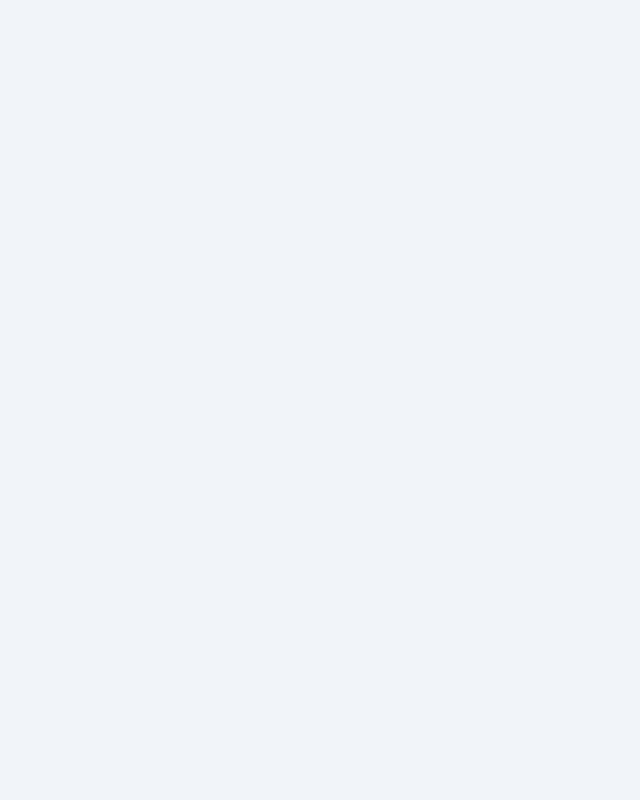
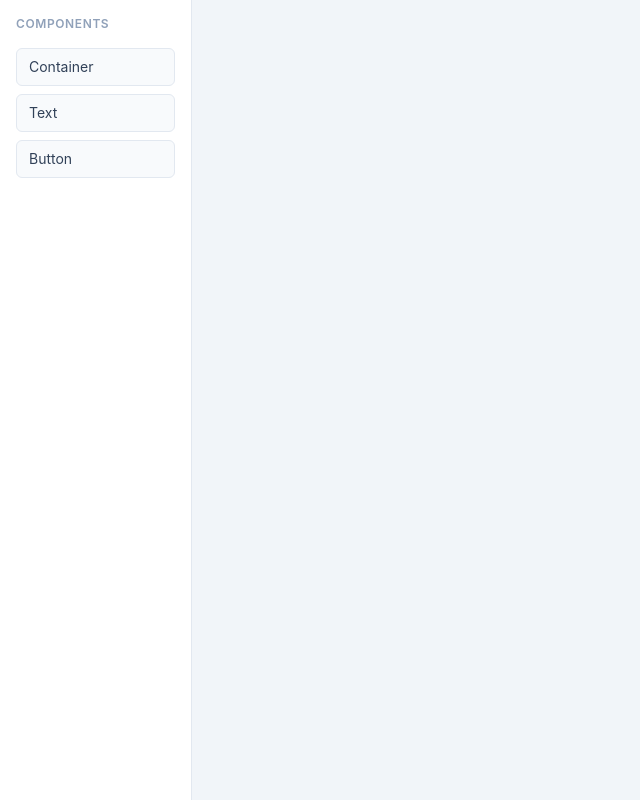
Before and after one commit to rednil-rab/no-code-page-builder, a React (Vite) app: page / in a window 1280 px wide. Shown: the whole page, without its empty margins (0-640 px from the left). Built offline with nearby package versions, Linux system fonts and the light colour scheme.

Commit message:
feat: add component pallete

```diff
--- a/src/App.tsx
+++ b/src/App.tsx
@@ -1,8 +1,10 @@
 import { Canvas } from "./builder/canvas/Canvas";
+import { Palette } from "./builder/palette/Palette";
 
 function App() {
   return (
     <div className="flex h-screen">
+      <Palette />
       <Canvas />
     </div>
   );
--- /dev/null
+++ b/src/builder/palette/Palette.tsx
@@ -0,0 +1,59 @@
+import { useBuilderStore } from "../store/useBuilderStore";
+import type { BuilderNode, NodeType } from "../types";
+
+const NODE_TYPES: {
+  type: NodeType;
+  label: string;
+  defaultProps: Record<string, unknown>;
+}[] = [
+  { type: "container", label: "Container", defaultProps: {} },
+  { type: "text", label: "Text", defaultProps: { text: "Text block" } },
+  { type: "button", label: "Button", defaultProps: { label: "Click me" } },
+];
+
+function findNode(tree: BuilderNode, id: string): BuilderNode | null {
+  if (tree.id === id) return tree;
+  for (const child of tree.children) {
+    const found = findNode(child, id);
+    if (found) return found;
+  }
+  return null;
+}
+
+export function Palette() {
+  const tree = useBuilderStore((s) => s.tree);
+  const selectedNodeId = useBuilderStore((s) => s.selectedNodeId);
+  const addNode = useBuilderStore((s) => s.addNode);
+
+  const handleAdd = (type: NodeType, defaultProps: Record<string, unknown>) => {
+    let parentId = "root";
+    if (selectedNodeId) {
+      const selected = findNode(tree, selectedNodeId);
+      if (selected?.type === "container") parentId = selectedNodeId;
+    }
+
+    addNode(parentId, {
+      id: crypto.randomUUID(),
+      type,
+      props: defaultProps,
+      children: [],
+    });
+  };
+
+  return (
+    <aside className="w-48 shrink-0 border-r border-slate-200 bg-white p-4 flex flex-col gap-2">
+      <h2 className="text-xs font-semibold uppercase tracking-wider text-slate-400 mb-2">
+        Components
+      </h2>
+      {NODE_TYPES.map(({ type, label, defaultProps }) => (
+        <button
+          key={type}
+          className="text-left px-3 py-2 rounded-md text-sm text-slate-700 bg-slate-50 hover:bg-slate-100 border border-slate-200 cursor-pointer"
+          onClick={() => handleAdd(type, defaultProps)}
+        >
+          {label}
+        </button>
+      ))}
+    </aside>
+  );
+}
```
